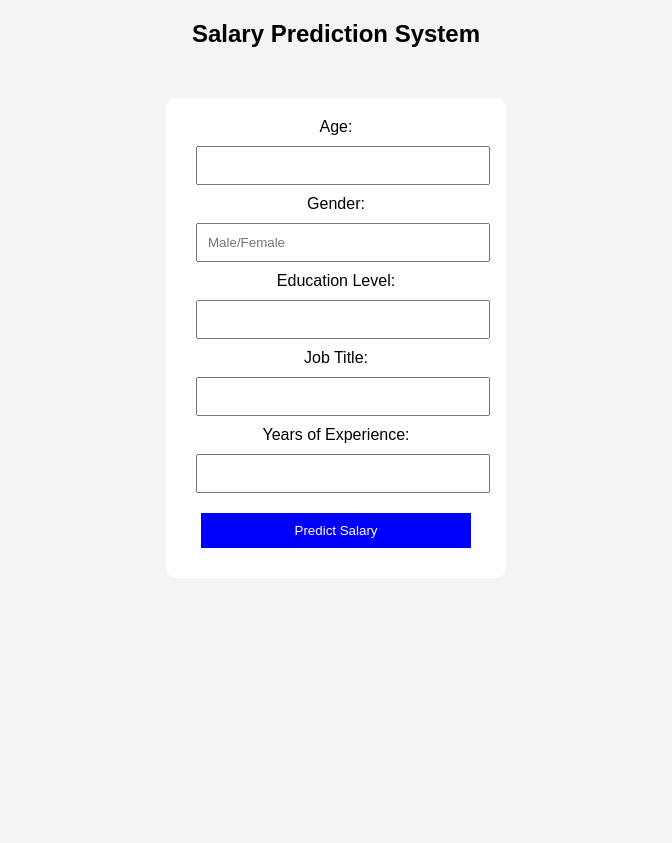
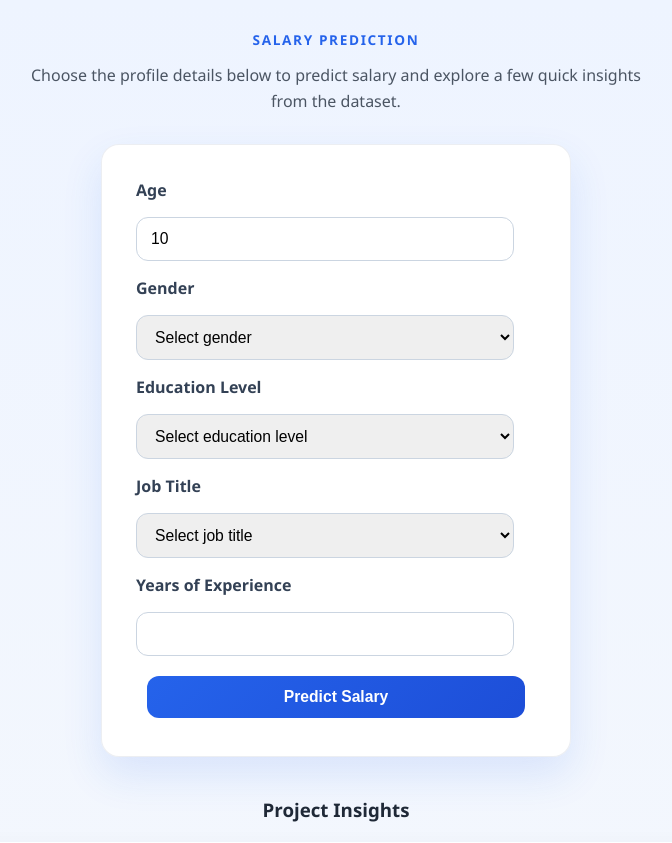
Before and after one commit to Sammihan/salary-prediction-project, a Flask app: template templates/index.html in a window 1280 px wide. Shown: the top 843 px of the page, without its empty margins (304-976 px from the left). Before the commit the page ends 548 px from the top, so only its background shows below. Run offline with Flask 3, Linux system fonts and the light colour scheme; the template is opened without the code that fills it: most values are stand-ins (such as "Sample title", 1, 10 or a date in 2020); parts of the project's set-up code (start-up, migrations or seed data) failed here and were passed over.

Commit message:
Updated UI and improved prediction logic

```diff
--- a/app.py
+++ b/app.py
@@ -1,35 +1,118 @@
+from pathlib import Path
 from flask import Flask, render_template, request
 import pickle
-import numpy as np
+import pandas as pd
+
+from data_utils import get_form_options
 
 app = Flask(__name__)
+BASE_DIR = Path(__file__).resolve().parent
 
 # Load model & encoders
-model = pickle.load(open("model.pkl", "rb"))
-le_gender = pickle.load(open("le_gender.pkl", "rb"))
-le_education = pickle.load(open("le_education.pkl", "rb"))
-le_job = pickle.load(open("le_job.pkl", "rb"))
+model = pickle.load(open(BASE_DIR / "model.pkl", "rb"))
+le_gender = pickle.load(open(BASE_DIR / "le_gender.pkl", "rb"))
+le_education = pickle.load(open(BASE_DIR / "le_education.pkl", "rb"))
+le_job = pickle.load(open(BASE_DIR / "le_job.pkl", "rb"))
+
+
+def get_chart_paths():
+    chart_names = [
+        "salary_by_education.png",
+        "gender_distribution.png",
+        "experience_vs_salary.png",
+    ]
+    return [
+        f"plots/{chart_name}"
+        for chart_name in chart_names
+        if (BASE_DIR / "static" / "plots" / chart_name).exists()
+    ]
+
+
+def render_home(error=None, form_data=None):
+    options = get_form_options()
+    return render_template(
+        "index.html",
+        charts=get_chart_paths(),
+        error=error,
+        form_data=form_data or {},
+        genders=options["genders"],
+        education_levels=options["education_levels"],
+        job_titles=options["job_titles"],
+        age_min=options["age_min"],
+        age_max=options["age_max"],
+        experience_min=options["experience_min"],
+        experience_max=options["experience_max"],
+    )
 
 
 @app.route("/")
 def home():
-    return render_template("index.html")
+    return render_home()
 
 
 @app.route("/predict", methods=["POST"])
 def predict():
-    age = int(request.form["age"])
-    gender = request.form["gender"]
-    education = request.form["education"]
-    job = request.form["job"]
-    experience = float(request.form["experience"])
+    options = get_form_options()
+    form_data = {
+        "age": request.form.get("age", "").strip(),
+        "gender": request.form.get("gender", "").strip(),
+        "education": request.form.get("education", "").strip(),
+        "job": request.form.get("job", "").strip(),
+        "experience": request.form.get("experience", "").strip(),
+    }
+
+    try:
+        age = int(form_data["age"])
+    except ValueError:
+        return render_home("Age must be a whole number.", form_data)
+
+    try:
+        experience = float(form_data["experience"])
+    except ValueError:
+        return render_home("Years of experience must be a valid number.", form_data)
+
+    if not options["age_min"] <= age <= options["age_max"]:
+        return render_home(
+            f"Age must be between {options['age_min']} and {options['age_max']}.",
+            form_data,
+        )
+
+    if not options["experience_min"] <= experience <= options["experience_max"]:
+        return render_home(
+            "Years of experience must be between "
+            f"{options['experience_min']:.0f} and {options['experience_max']:.0f}.",
+            form_data,
+        )
+
+    if form_data["gender"] not in options["genders"]:
+        return render_home("Please choose either Male or Female.", form_data)
+
+    if form_data["education"] not in options["education_levels"]:
+        return render_home("Please choose a valid education level.", form_data)
+
+    if form_data["job"] not in options["job_titles"]:
+        return render_home("Please choose a valid job title.", form_data)
+
+    gender = form_data["gender"]
+    education = form_data["education"]
+    job = form_data["job"]
 
     # Encode inputs
     gender = le_gender.transform([gender])[0]
     education = le_education.transform([education])[0]
     job = le_job.transform([job])[0]
 
-    features = np.array([[age, gender, education, job, experience]])
+    features = pd.DataFrame(
+        [
+            {
+                "Age": age,
+                "Gender": gender,
+                "Education Level": education,
+                "Job Title": job,
+                "Years of Experience": experience,
+            }
+        ]
+    )
 
     prediction = model.predict(features)[0]
 
--- /dev/null
+++ b/data_utils.py
@@ -0,0 +1,44 @@
+from pathlib import Path
+
+import pandas as pd
+
+BASE_DIR = Path(__file__).resolve().parent
+DATASET_PATH = BASE_DIR / "salaries.csv"
+
+EDUCATION_NORMALIZATION = {
+    "Bachelor's Degree": "Bachelor's",
+    "Master's Degree": "Master's",
+    "phD": "PhD",
+}
+
+JOB_TITLE_NORMALIZATION = {
+    "Back end Developer": "Back End Developer",
+    "Front end Developer": "Front End Developer",
+    "Juniour HR Coordinator": "Junior HR Coordinator",
+    "Juniour HR Generalist": "Junior HR Generalist",
+}
+
+ALLOWED_GENDERS = ["Female", "Male"]
+
+
+def load_clean_dataset():
+    dataframe = pd.read_csv(DATASET_PATH).dropna().copy()
+    dataframe["Education Level"] = dataframe["Education Level"].replace(
+        EDUCATION_NORMALIZATION
+    )
+    dataframe["Job Title"] = dataframe["Job Title"].replace(JOB_TITLE_NORMALIZATION)
+    return dataframe
+
+
+def get_form_options():
+    dataframe = load_clean_dataset()
+
+    return {
+        "genders": ALLOWED_GENDERS,
+        "education_levels": sorted(dataframe["Education Level"].unique().tolist()),
+        "job_titles": sorted(dataframe["Job Title"].unique().tolist()),
+        "age_min": int(dataframe["Age"].min()),
+        "age_max": int(dataframe["Age"].max()),
+        "experience_min": float(dataframe["Years of Experience"].min()),
+        "experience_max": float(dataframe["Years of Experience"].max()),
+    }
--- a/requirements.txt
+++ b/requirements.txt
@@ -2,3 +2,4 @@
 pandas
 numpy
 scikit-learn
+matplotlib
--- a/static/style.css
+++ b/static/style.css
@@ -1,25 +1,151 @@
 body {
-    font-family: Arial;
-    text-align: center;
-    background-color: #f4f4f4;
+    font-family: "Segoe UI", Arial, sans-serif;
+    color: #1f2937;
+    background: linear-gradient(180deg, #eef4ff 0%, #f8fafc 100%);
+    margin: 0;
+    padding: 30px 20px 50px;
 }
 
-form {
-    background: white;
-    padding: 20px;
-    margin: 50px auto;
-    width: 300px;
+.page-shell {
+    max-width: 1100px;
+    margin: 0 auto;
+    text-align: center;
+}
+
+.hero {
+    max-width: 760px;
+    margin: 0 auto 28px;
+}
+
+.eyebrow {
+    margin: 0 0 8px;
+    font-size: 0.85rem;
+    font-weight: 700;
+    letter-spacing: 0.12em;
+    text-transform: uppercase;
+    color: #2563eb;
+}
+
+.hero h1 {
+    margin: 0;
+    font-size: clamp(2rem, 4vw, 2.8rem);
+    line-height: 1.15;
+}
+
+.hero-copy {
+    max-width: 620px;
+    margin: 14px auto 0;
+    color: #4b5563;
+    line-height: 1.6;
+}
+
+.form-card,
+.result-card {
+    background: rgba(255, 255, 255, 0.95);
+    padding: 28px 24px;
+    margin: 30px auto;
+    width: min(420px, calc(100% - 20px));
+    border-radius: 18px;
+    box-shadow: 0 18px 40px rgba(37, 99, 235, 0.12);
+    border: 1px solid rgba(148, 163, 184, 0.18);
+}
+
+.field-group {
+    text-align: left;
+}
+
+label {
+    display: block;
+    margin: 6px 0 6px 10px;
+    font-weight: 600;
+    color: #334155;
+}
+
+input, select, button {
+    width: 90%;
+    padding: 12px 14px;
+    margin: 10px;
+    border-radius: 12px;
+    border: 1px solid #cbd5e1;
+    box-sizing: border-box;
+    font-size: 0.98rem;
+}
+
+input:focus,
+select:focus {
+    outline: none;
+    border-color: #2563eb;
+    box-shadow: 0 0 0 4px rgba(37, 99, 235, 0.12);
+}
+
+button {
+    background: linear-gradient(135deg, #2563eb, #1d4ed8);
+    color: white;
+    border: none;
+    cursor: pointer;
+    font-weight: 700;
+    transition: transform 0.15s ease, box-shadow 0.15s ease;
+}
+
+button:hover {
+    transform: translateY(-1px);
+    box-shadow: 0 10px 20px rgba(37, 99, 235, 0.22);
+}
+
+.error-message {
+    max-width: 500px;
+    margin: 0 auto 20px;
+    padding: 12px 16px;
+    background: #fde2e4;
+    color: #9d0208;
+    border-radius: 10px;
+    font-weight: bold;
+}
+
+.chart-section {
+    max-width: 1100px;
+    margin: 40px auto 0;
+}
+
+.chart-grid {
+    display: grid;
+    grid-template-columns: repeat(auto-fit, minmax(280px, 1fr));
+    gap: 20px;
+    margin-top: 20px;
+}
+
+.chart-card {
+    background: rgba(255, 255, 255, 0.95);
+    border-radius: 18px;
+    padding: 14px;
+    box-shadow: 0 12px 28px rgba(15, 23, 42, 0.08);
+}
+
+.chart-card img {
+    width: 100%;
+    height: auto;
     border-radius: 10px;
 }
 
-input, button {
-    width: 90%;
-    padding: 10px;
-    margin: 10px;
+.salary-pill {
+    display: inline-block;
+    margin-top: 10px;
+    padding: 14px 24px;
+    border-radius: 999px;
+    background: #eff6ff;
+    color: #1d4ed8;
+    font-size: clamp(1.4rem, 4vw, 2rem);
+    font-weight: 800;
 }
 
-button {
-    background-color: blue;
-    color: white;
-    border: none;
+.back-link {
+    display: inline-block;
+    margin-top: 18px;
+    color: #1d4ed8;
+    font-weight: 700;
+    text-decoration: none;
 }
+
+.back-link:hover {
+    text-decoration: underline;
+}
--- a/templates/index.html
+++ b/templates/index.html
@@ -5,25 +5,97 @@
     <link rel="stylesheet" href="/static/style.css" />
   </head>
   <body>
-    <h2>Salary Prediction System</h2>
+    <div class="page-shell">
+      <section class="hero">
+        <p class="eyebrow">Salary Prediction</p>
+        <p class="hero-copy">
+          Choose the profile details below to predict salary and explore a few quick insights from the dataset.
+        </p>
+      </section>
 
-    <form action="/predict" method="post">
-      <label>Age:</label>
-      <input type="number" name="age" required />
+      {% if error %}
+      <p class="error-message">{{ error }}</p>
+      {% endif %}
 
-      <label>Gender:</label>
-      <input type="text" name="gender" placeholder="Male/Female" required />
+      <form action="/predict" method="post" class="form-card">
+        <div class="field-group">
+          <label>Age</label>
+          <input
+            type="number"
+            name="age"
+            min="{{ age_min }}"
+            max="{{ age_max }}"
+            step="1"
+            value="{{ form_data.get('age', '') }}"
+            required
+          />
+        </div>
 
-      <label>Education Level:</label>
-      <input type="text" name="education" required />
+        <div class="field-group">
+          <label>Gender</label>
+          <select name="gender" required>
+            <option value="">Select gender</option>
+            {% for gender in genders %}
+            <option value="{{ gender }}" {% if form_data.get('gender') == gender %}selected{% endif %}>
+              {{ gender }}
+            </option>
+            {% endfor %}
+          </select>
+        </div>
 
-      <label>Job Title:</label>
-      <input type="text" name="job" required />
+        <div class="field-group">
+          <label>Education Level</label>
+          <select name="education" required>
+            <option value="">Select education level</option>
+            {% for education in education_levels %}
+            <option value="{{ education }}" {% if form_data.get('education') == education %}selected{% endif %}>
+              {{ education }}
+            </option>
+            {% endfor %}
+          </select>
+        </div>
 
-      <label>Years of Experience:</label>
-      <input type="number" step="0.1" name="experience" required />
+        <div class="field-group">
+          <label>Job Title</label>
+          <select name="job" required>
+            <option value="">Select job title</option>
+            {% for job in job_titles %}
+            <option value="{{ job }}" {% if form_data.get('job') == job %}selected{% endif %}>
+              {{ job }}
+            </option>
+            {% endfor %}
+          </select>
+        </div>
 
-      <button type="submit">Predict Salary</button>
-    </form>
+        <div class="field-group">
+          <label>Years of Experience</label>
+          <input
+            type="number"
+            step="0.1"
+            name="experience"
+            min="{{ experience_min }}"
+            max="{{ experience_max }}"
+            value="{{ form_data.get('experience', '') }}"
+            required
+          />
+        </div>
+
+        <button type="submit">Predict Salary</button>
+      </form>
+
+      {% if charts %}
+      <section class="chart-section">
+        <h3>Project Insights</h3>
+
+        <div class="chart-grid">
+          {% for chart in charts %}
+          <div class="chart-card">
+            <img src="{{ url_for('static', filename=chart) }}" alt="Salary insight graph" />
+          </div>
+          {% endfor %}
+        </div>
+      </section>
+      {% endif %}
+    </div>
   </body>
 </html>
```
Also changed, not shown: templates/result.html (+9 -7 lines), train_model.py (+80 -13 lines), static/plots/experience_vs_salary.png (added), static/plots/gender_distribution.png (added), static/plots/salary_by_education.png (added), 3 other files.
